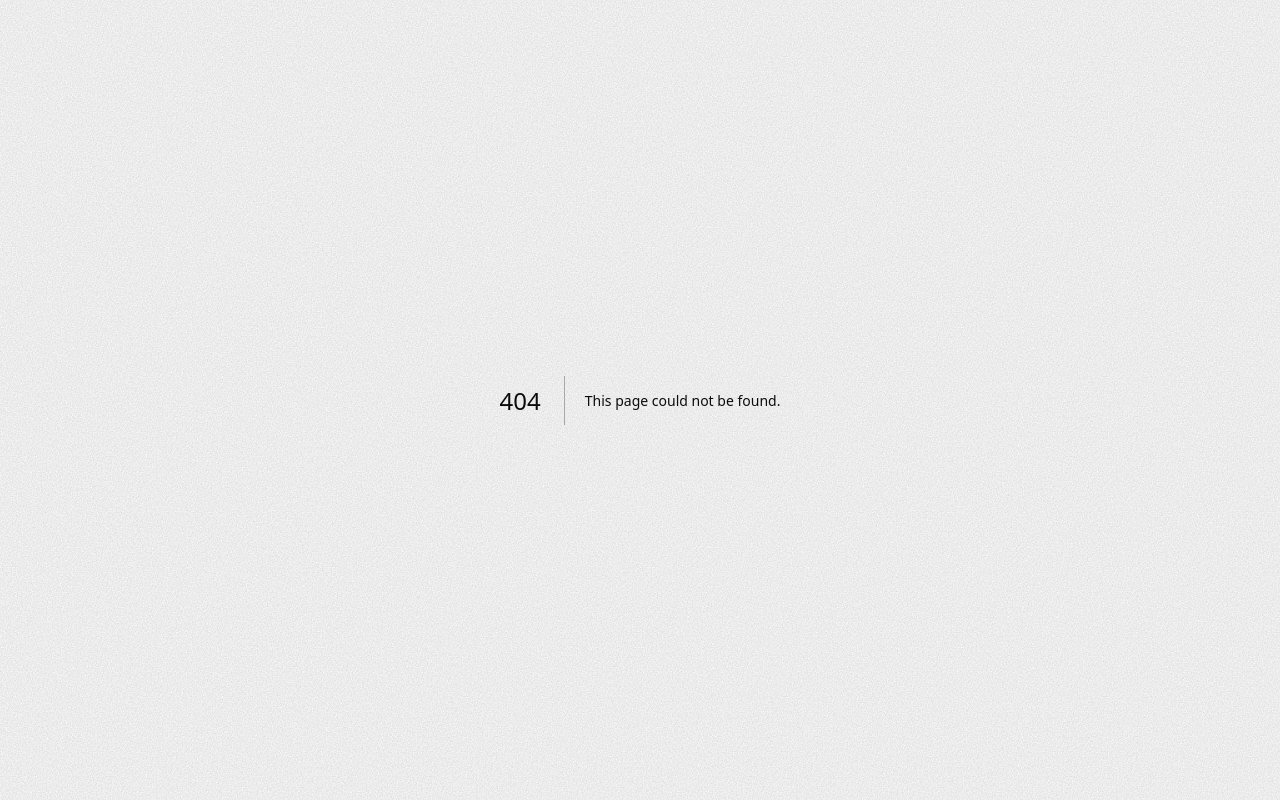
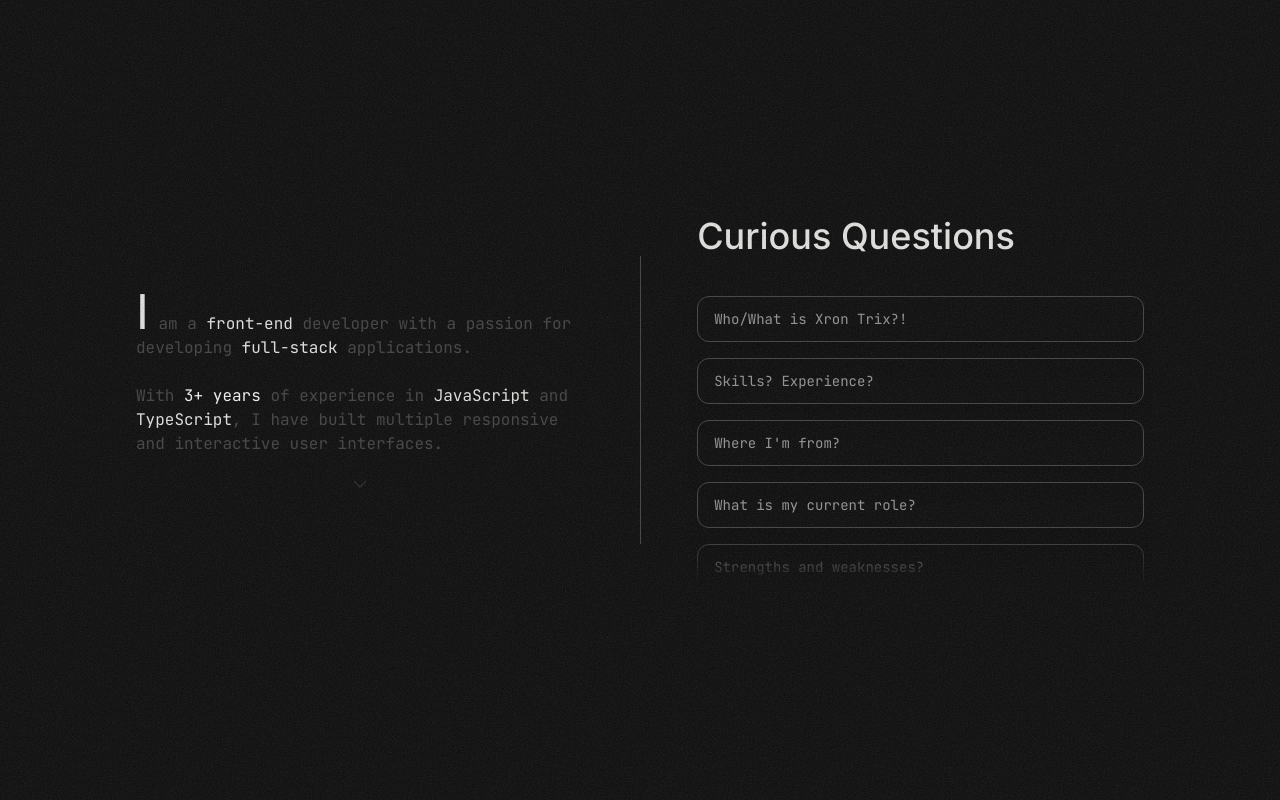
Before and after one commit to XronTrix10/Portfolio-V3, a Next.js app: page /overview in a window 1280 px wide. Before the commit this address had no page. Built offline with nearby package versions, Linux system fonts and the light colour scheme.

Commit message:
feat: new overview page

```diff
--- /dev/null
+++ b/src/app/overview/page.tsx
@@ -0,0 +1,77 @@
+import type { JSX } from "react";
+
+import Divider from "@/components/ui/divider";
+import DownArrow from "@/assets/icons/down-arrow";
+
+/**
+ * renders the overview page.
+ * @returns {JSX.Element} the overview page.
+ */
+const page = (): JSX.Element => {
+  const questions = [
+    "Who/What is Xron Trix?!",
+    "Skills? Experience?",
+    "Where I'm from?",
+    "What is my current role?",
+    "Strengths and weaknesses?",
+    "Favorite technologies?",
+    "Favorite tools?",
+    "Favorite websites?",
+    "Favorite books?",
+    "Favorite movies?",
+  ];
+
+  return (
+    <div className="flex min-h-screen grow flex-row items-center justify-center gap-x-12 2xl:gap-x-20">
+      <div className="flex w-1/2 flex-col px-2 text-dark-gray 2xl:px-6 2xl:text-lg">
+        <article>
+          <span className="font-inter text-5xl text-light 2xl:text-6xl">I</span>{" "}
+          am a<span className="text-light"> front-end</span> developer with a
+          passion for developing <span className="text-light"> full-stack</span>{" "}
+          applications.
+        </article>
+
+        <article className="mt-6">
+          With <span className="text-white"> 3+ years</span> of experience in{" "}
+          <span className="text-light"> JavaScript</span> and{" "}
+          <span className="text-light"> TypeScript</span>, I have built multiple
+          responsive and interactive user interfaces.
+        </article>
+
+        <div className="self-center p-4 opacity-50 duration-200 hover:text-light-gray hover:opacity-100">
+          <DownArrow />
+        </div>
+
+        {/* <article>
+          and <span className="text-light"> Next.js</span>, and am familiar with{" "}
+          <span className="text-light"> Tailwind CSS</span> and{" "}
+          <span className="text-light"> CSS Modules</span>.
+        </article> */}
+      </div>
+
+      <Divider direction="vertical" className="h-72 self-center 2xl:h-96" />
+
+      <div className="w-1/2">
+        <h3 className="px-2 font-inter text-4xl font-medium text-light 2xl:text-[2.5rem]">
+          Curious Questions
+        </h3>
+
+        <div className="relative mt-10">
+          {/* <div className="absolute inset-x-0 top-0 h-12 bg-gradient-to-b from-dark to-transparent" /> */}
+          <ol className="flex max-h-72 flex-col gap-y-4 overflow-y-auto px-2 pb-12 text-light-gray 2xl:max-h-80">
+            {questions.map((question) => (
+              <li key={question[0]}>
+                <div className="btn w-full border border-dark-gray px-4 py-3 text-sm shadow-xl transition-all duration-300 hover:rounded-xl hover:bg-light/10 hover:text-light hover:shadow-black 2xl:text-base">
+                  {question}
+                </div>
+              </li>
+            ))}
+          </ol>
+          <div className="absolute inset-x-0 bottom-0 h-12 bg-gradient-to-t from-dark to-transparent" />
+        </div>
+      </div>
+    </div>
+  );
+};
+
+export default page;
```
